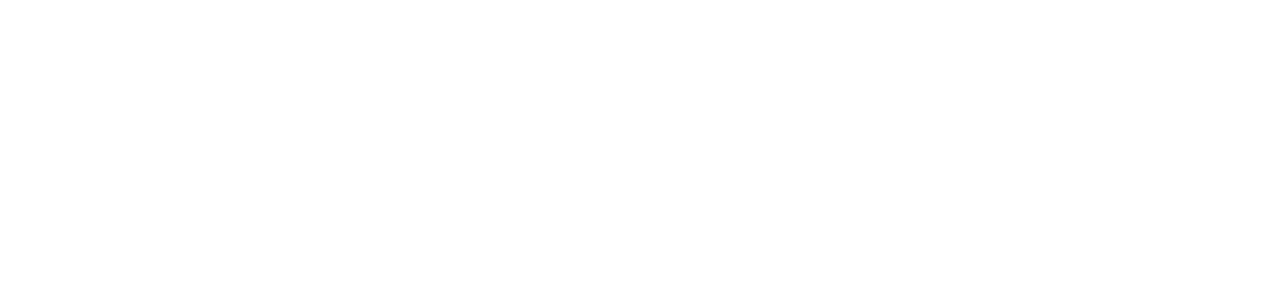
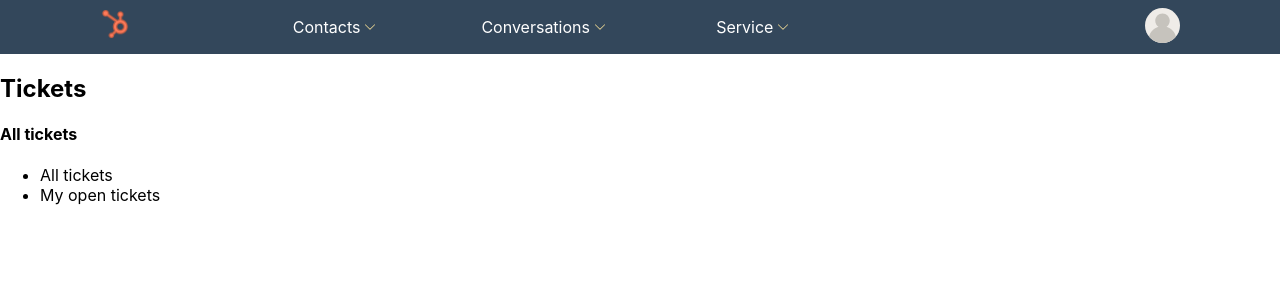
Before and after one commit to jblack186/hubspot-clone, a React (Create React App) app in the folder hub/: page /tickets in a window 1280 px wide. Shown: the top 300 px of the page. Built offline with nearby package versions, Linux system fonts and the light colour scheme.

Commit message:
made Ticket component

```diff
--- a/hub/src/App.js
+++ b/hub/src/App.js
@@ -2,6 +2,7 @@
 import { Route } from "react-router-dom";
 import Signup from "./Pages/Signup";
 import Dashboard from "./Pages/Dashboard";
+import Tickets from "./Pages/Tickets";
 
 function App() {
   return (
@@ -20,6 +21,14 @@
           return <Dashboard {...props} />;
         }}
       />
+                  <Route
+        exact
+        path="/tickets"
+        render={(props) => {
+          return <Tickets {...props} />;
+        }}
+      />
+
 
     </div>
   );
--- a/hub/src/Pages/Header.js
+++ b/hub/src/Pages/Header.js
@@ -3,6 +3,8 @@
 import Logo from "../img/logo.webp";
 import Avatar from "../img/user-1.svg";
 import DownArrow from "../img/down-arrow.svg";
+import {Link} from 'react-router-dom';
+
 
 const Header = () => {
   const [service, setService] = useState(false);
@@ -21,7 +23,7 @@
     <div className="header-container">
       <div className="header-container__left-nav">
         <h1>
-          <img className="header-container__logo" src={Logo} alt="logo" />
+        <Link className='router_link' to='/dashboard'><img className="header-container__logo" src={Logo} alt="logo" /></Link>
         </h1>
         <ul className="header-container__mid-nav">
           <li className="header-container__mid-nav__list-item">
@@ -49,7 +51,7 @@
             />
             <div className='header-container__mid-nav__list-item-open' style={service ? {display: 'flex'} : {display: 'none'}}>
               <ul>
-                <li>Tickets</li>
+              <Link className='router_link' to='/tickets'><li>Tickets</li></Link>
               </ul>
             </div>
           </li>
--- a/hub/src/Pages/Header.scss
+++ b/hub/src/Pages/Header.scss
@@ -1,3 +1,10 @@
+.router_link {
+  color: white;
+  list-style: none;
+  text-decoration: none;
+  width: 100%;
+  overflow: hidden;
+}
 .header-container {
   width: 100%;
   height: 54px;
--- /dev/null
+++ b/hub/src/Pages/Tickets.js
@@ -0,0 +1,29 @@
+import React, { useState, useEffect } from "react";
+import Header from "./Header";
+import "./Tickets.scss";
+
+const Tickets = () => {
+  return (
+    <div className="tickets-container">
+      <Header />
+      <section className="tickets-container__tickets-header-top">
+        <h2 className="tickets-container__tickets-header-top__heading">
+          Tickets
+        </h2>
+        <div className='tickets-container__tickets-header-top__filter-tickets'>
+          <h4>All tickets</h4>
+          <div className='tickets-container__tickets-header-top__filter-tickets__dropdown'>
+            <ul>
+              <li>All tickets</li>
+              <li>My open tickets</li>
+            </ul>
+          </div>
+        </div>
+
+      </section>
+      <section className="tickets-container__tickets-header-bottom"></section>
+    </div>
+  );
+};
+
+export default Tickets;
--- /dev/null
+++ b/hub/src/Pages/Tickets.scss
@@ -0,0 +1,18 @@
+.tickets-container {
+
+
+  .tickets-container__tickets-header-top {
+
+    .tickets-container__tickets-header-top__heading {
+
+    }
+
+    .tickets-container__tickets-header-top__filter-tickets {
+
+
+      .tickets-container__tickets-header-top__filter-tickets__dropdown {
+
+      }
+    }
+  }
+}
```
